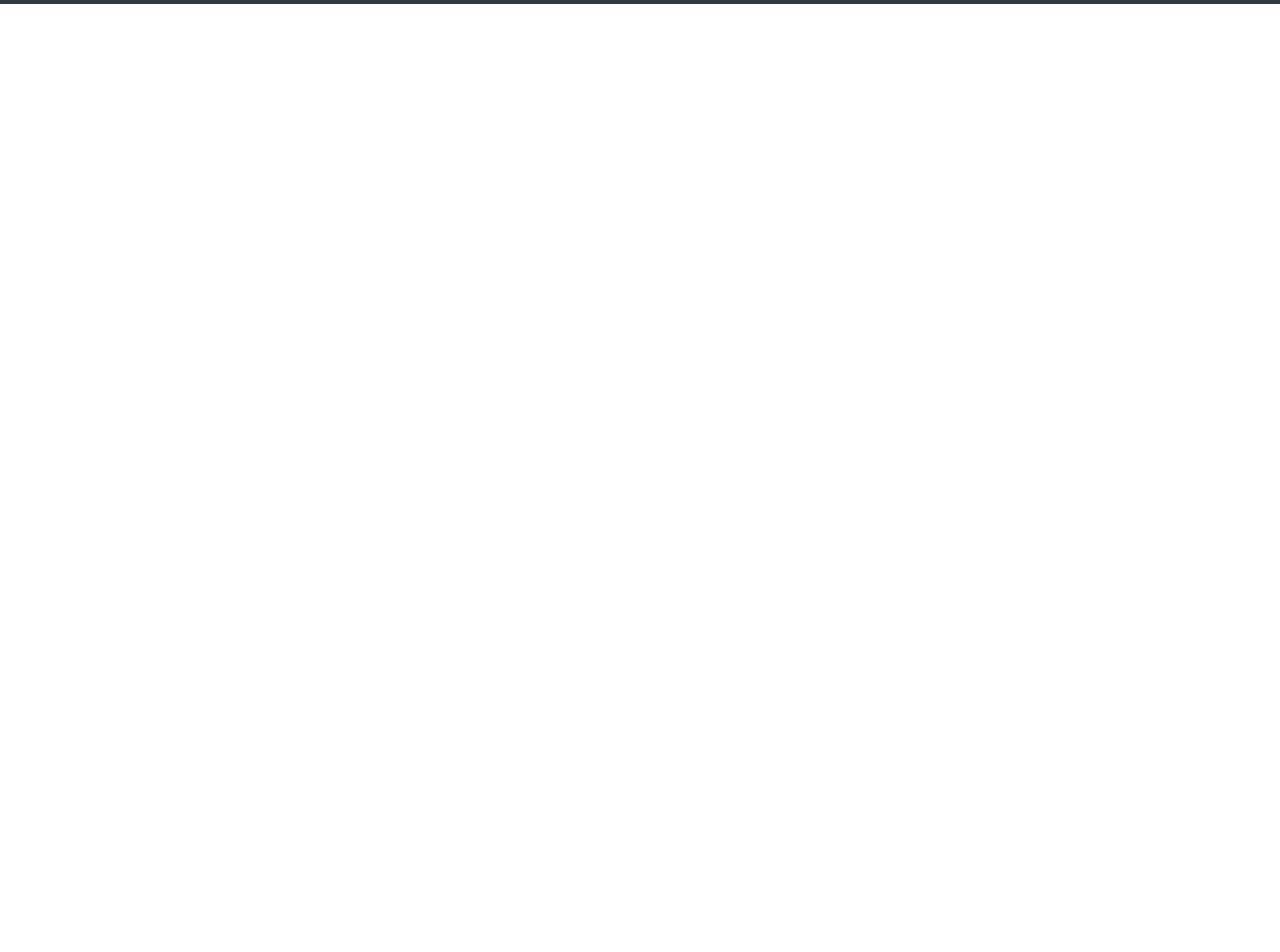
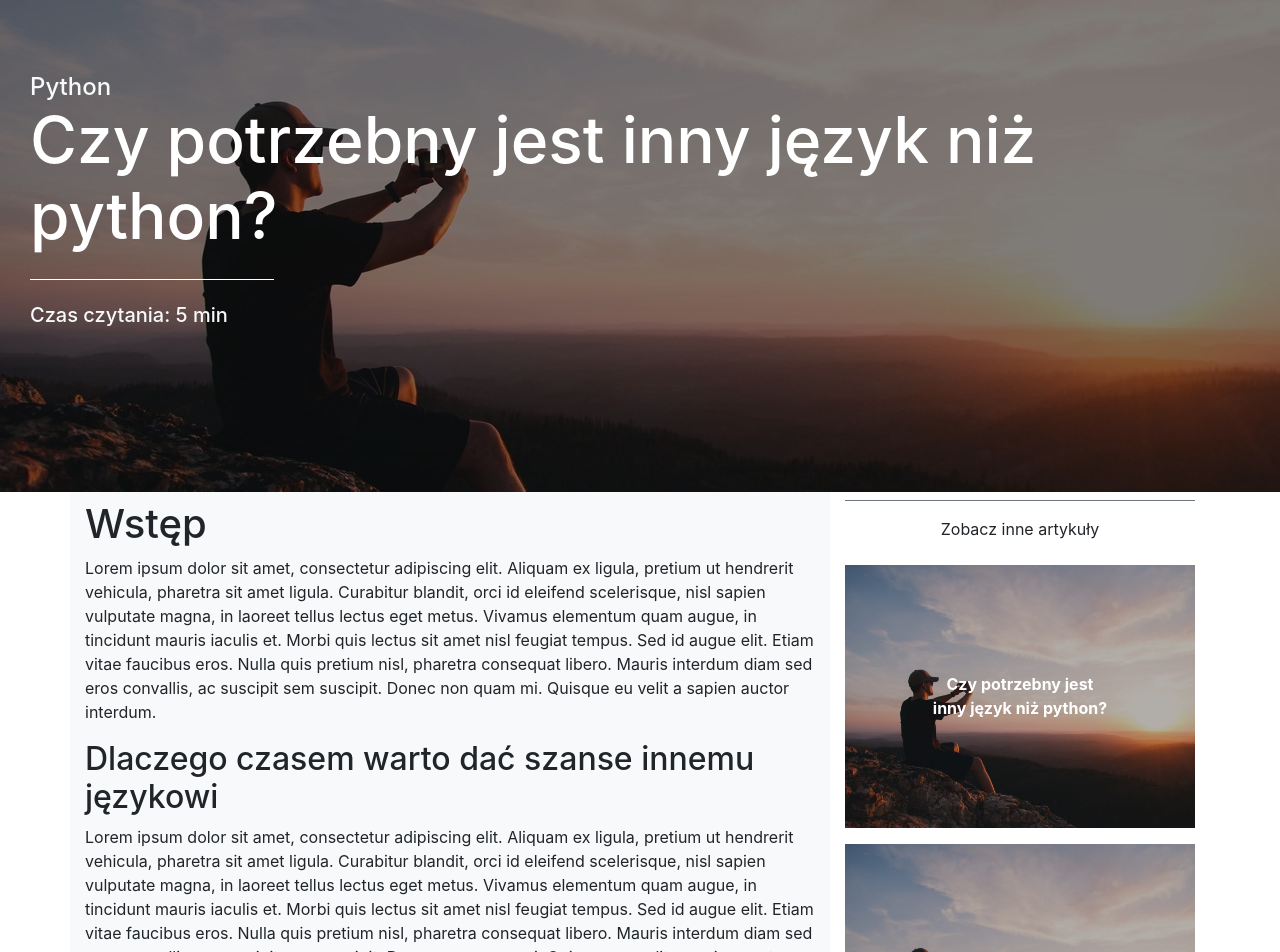
Before and after one commit to TheWerou/AngularTechnologyBlog, an Angular app in the folder TechnologyBlog/: page /ArticleView/1 in a window 1280 px wide. Shown: the part 148-1100 px from the top of the page. Before the commit the page ends 800 px from the top, so only its background shows below. Built offline with nearby package versions, Linux system fonts and the light colour scheme.

Commit message:
Article page

```diff
--- a/TechnologyBlog/src/app/article-view/article-view.component.html
+++ b/TechnologyBlog/src/app/article-view/article-view.component.html
@@ -1 +1,75 @@
-<p>article-view works!</p>
+<!-- Top image start -->
+<div class="container-fluid main-image d-flex align-items-center" [ngStyle]="{ 'background-image': 'url(' + imagePath + ')'}">
+    <div class="my-bg-dark"></div>
+    <div class="container-fluid">
+        <h4 class="main-text text-light m-0">Python</h4>
+        <h1 class="main-text text-white mtm pb-4 m-0">Czy potrzebny jest inny język niż python?</h1>
+        <h5 class="main-text text-light main-line pt-4 m-0">Czas czytania: 5 min</h5>
+    </div>
+</div>
+<!-- Top image end -->
+<!-- Article start -->
+<div class="container">
+    <div class="row">
+        <div class="col-md-8 bg-light pt-2">
+            <h1>Wstęp</h1>
+            <p>Lorem ipsum dolor sit amet, consectetur adipiscing elit. Aliquam ex ligula, pretium ut hendrerit vehicula, pharetra sit amet ligula. Curabitur blandit, orci id eleifend scelerisque, nisl sapien vulputate magna, in laoreet tellus lectus eget metus. Vivamus elementum quam augue, in tincidunt mauris iaculis et. Morbi quis lectus sit amet nisl feugiat tempus. Sed id augue elit. Etiam vitae faucibus eros. Nulla quis pretium nisl, pharetra consequat libero. Mauris interdum diam sed eros convallis, ac suscipit sem suscipit. Donec non quam mi. Quisque eu velit a sapien auctor interdum.</p>
+            <h2>Dlaczego czasem warto dać szanse innemu językowi</h2>
+            <p>Lorem ipsum dolor sit amet, consectetur adipiscing elit. Aliquam ex ligula, pretium ut hendrerit vehicula, pharetra sit amet ligula. Curabitur blandit, orci id eleifend scelerisque, nisl sapien vulputate magna, in laoreet tellus lectus eget metus. Vivamus elementum quam augue, in tincidunt mauris iaculis et. Morbi quis lectus sit amet nisl feugiat tempus. Sed id augue elit. Etiam vitae faucibus eros. Nulla quis pretium nisl, pharetra consequat libero. Mauris interdum diam sed eros convallis, ac suscipit sem suscipit. Donec non quam mi. Quisque eu velit a sapien auctor interdum.</p>
+            <div class="row">
+                <div class="col-md-6">
+                    <img class="img-thumbnail my-1" [src]="imagePath">
+                </div>
+                <div class="col-md-6">
+                    <img class="img-thumbnail my-1" [src]="imagePath">
+                </div>
+            </div>
+            <h2>Dlaczego czasem warto dać szanse innemu językowi</h2>
+            <p>Lorem ipsum dolor sit amet, consectetur adipiscing elit. Aliquam ex ligula, pretium ut hendrerit vehicula, pharetra sit amet ligula. Curabitur blandit, orci id eleifend scelerisque, nisl sapien vulputate magna, in laoreet tellus lectus eget metus. Vivamus elementum quam augue, in tincidunt mauris iaculis et. Morbi quis lectus sit amet nisl feugiat tempus. Sed id augue elit. Etiam vitae faucibus eros. Nulla quis pretium nisl, pharetra consequat libero. Mauris interdum diam sed eros convallis, ac suscipit sem suscipit. Donec non quam mi. Quisque eu velit a sapien auctor interdum.</p>
+            <p>Lorem ipsum dolor sit amet, consectetur adipiscing elit. Aliquam ex ligula, pretium ut hendrerit vehicula, pharetra sit amet ligula. Curabitur blandit, orci id eleifend scelerisque, nisl sapien vulputate magna, in laoreet tellus lectus eget metus. Vivamus elementum quam augue, in tincidunt mauris iaculis et. Morbi quis lectus sit amet nisl feugiat tempus. Sed id augue elit. Etiam vitae faucibus eros. Nulla quis pretium nisl, pharetra consequat libero. Mauris interdum diam sed eros convallis, ac suscipit sem suscipit. Donec non quam mi. Quisque eu velit a sapien auctor interdum.</p>
+            <h2>Podsumowanie</h2>
+            <p>Lorem ipsum dolor sit amet, consectetur adipiscing elit. Aliquam ex ligula, pretium ut hendrerit vehicula, pharetra sit amet ligula. Curabitur blandit, orci id eleifend scelerisque, nisl sapien vulputate magna, in laoreet tellus lectus eget metus. Vivamus elementum quam augue, in tincidunt mauris iaculis et. Morbi quis lectus sit amet nisl feugiat tempus. Sed id augue elit. Etiam vitae faucibus eros. Nulla quis pretium nisl, pharetra consequat libero. Mauris interdum diam sed eros convallis, ac suscipit sem suscipit. Donec non quam mi. Quisque eu velit a sapien auctor interdum.</p>
+            <div class="text-muted mb-2">20/05/2021</div>
+        </div>
+        <div class="col-md-4 d-none d-md-block pt-2">
+            <div class="text-center py-3 border-top border-secondary">Zobacz inne artykuły</div>
+            <div class="py-2">
+                <a class="img-wrap-link" href="#">
+                    <div class="img-wrap">
+                        <img class="img-fluid" [src]="imagePath">
+                        <div class="img-wrap-bg"></div>
+                        <div class="img-wrap-text text-center font-weight-bold">Czy potrzebny jest inny język niż python?</div>
+                    </div>
+                </a>
+            </div>
+            <div class="py-2">
+                <a class="img-wrap-link" href="#">
+                    <div class="img-wrap">
+                        <img class="img-fluid" [src]="imagePath">
+                        <div class="img-wrap-bg"></div>
+                        <div class="img-wrap-text text-center font-weight-bold">Czy potrzebny jest inny język niż python?</div>
+                    </div>
+                </a>
+            </div>
+            <div class="py-2">
+                <a class="img-wrap-link" href="#">
+                    <div class="img-wrap">
+                        <img class="img-fluid" [src]="imagePath">
+                        <div class="img-wrap-bg"></div>
+                        <div class="img-wrap-text text-center font-weight-bold">Czy potrzebny jest inny język niż python?</div>
+                    </div>
+                </a>
+            </div>
+            <div class="py-2">
+                <a class="img-wrap-link" href="#">
+                    <div class="img-wrap">
+                        <img class="img-fluid" [src]="imagePath">
+                        <div class="img-wrap-bg"></div>
+                        <div class="img-wrap-text text-center font-weight-bold">Czy potrzebny jest inny język niż python?</div>
+                    </div>
+                </a>
+            </div>
+        </div>
+    </div>
+</div>
+<!-- Article end -->
--- a/TechnologyBlog/src/app/article-view/article-view.component.scss
+++ b/TechnologyBlog/src/app/article-view/article-view.component.scss
@@ -0,0 +1,113 @@
+.main-image{
+    background-repeat: no-repeat;
+    background-size: cover;
+    min-height: calc(80vh - 56px);
+    background-position-x: left;
+    background-position-y: center;
+    position: relative;
+  }
+  .main-text{
+    position: relative;
+    z-index: 1;
+  }
+  .mtm{
+    font-size: 4rem;
+  }
+  .my-bg-dark{
+    background-color: rgba(0, 0, 0, 0.5);
+    position: absolute;
+    top: 0;
+    left: 0;
+    right: 0;
+    bottom: 0;
+    z-index: 0;
+  }
+  .main-line::after {
+    position: absolute;
+    content: '';
+    background-color: white;
+    height: 1px;
+    top: 0px;
+    left: 0px;
+    width: 20%;
+  }
+  .card{
+    color: black;
+  }
+  .card-img-top{
+    padding: 1.25rem 1.25rem 0rem 1.25rem;
+    border-top-left-radius: 50px;
+    border-bottom-right-radius: 50px;
+  }
+  .card-text-line{
+    position: relative;
+  }
+  .card-text-line::before{
+    position: absolute;
+    content: '';
+    background-color: black;
+    height: 1px;
+    top: -6px;
+    width: 50%;
+  }
+  .my-card-link{
+    color: #343a40;
+  }
+  .my-card-link:hover{
+    color: #6c757d;
+  }
+  .img-wrap {
+    overflow: hidden;
+    position: relative;
+  }
+  .img-wrap:after {
+    content: '';
+    position: absolute;
+    top: 0; left: 0; right: 0; bottom: 0;
+    background: rgba(255,255,255,0.3);
+    opacity: 0;
+    transition: opacity .25s;
+  }
+  .img-wrap img {
+    transition: transform .25s;
+    width: 100%;
+  }
+  .img-wrap:hover img {
+    transform: scale(1.2);
+  }
+  .img-wrap:hover:after {
+    opacity: 1;
+  }
+  .img-wrap-text{
+    position: absolute;
+    top: 50%;
+    left: 50%;
+    transform: translate(-50%, -50%);
+  }
+  .img-wrap-bg{
+    background-color: rgba(0, 0, 0, 0.3);
+    position: absolute;
+    top: 0;
+    bottom: 0;
+    left: 0;
+    right: 0;
+  }
+  .img-wrap-link{
+    color: white;
+    transition: 0.25s;
+  }
+  .img-wrap-link:hover{
+    color: white;
+    text-shadow: 0px 0px 10px #000000;
+  }
+  @media (max-width: 767px) {
+    .mtm{
+      font-size: 3rem;
+    }
+    .main-line{
+      border-top: 1px solid white;
+    }
+    .main-line::after {
+      display: none;
+    }
+  }
--- a/TechnologyBlog/src/app/article-view/article-view.component.ts
+++ b/TechnologyBlog/src/app/article-view/article-view.component.ts
@@ -9,7 +9,11 @@ export class ArticleViewComponent implements OnInit {
 
   constructor() { }
 
+  public imagePath: string
+
   ngOnInit(): void {
+    this.imagePath = "assets/placeholder.jpg";
+
   }
 
 }
```
